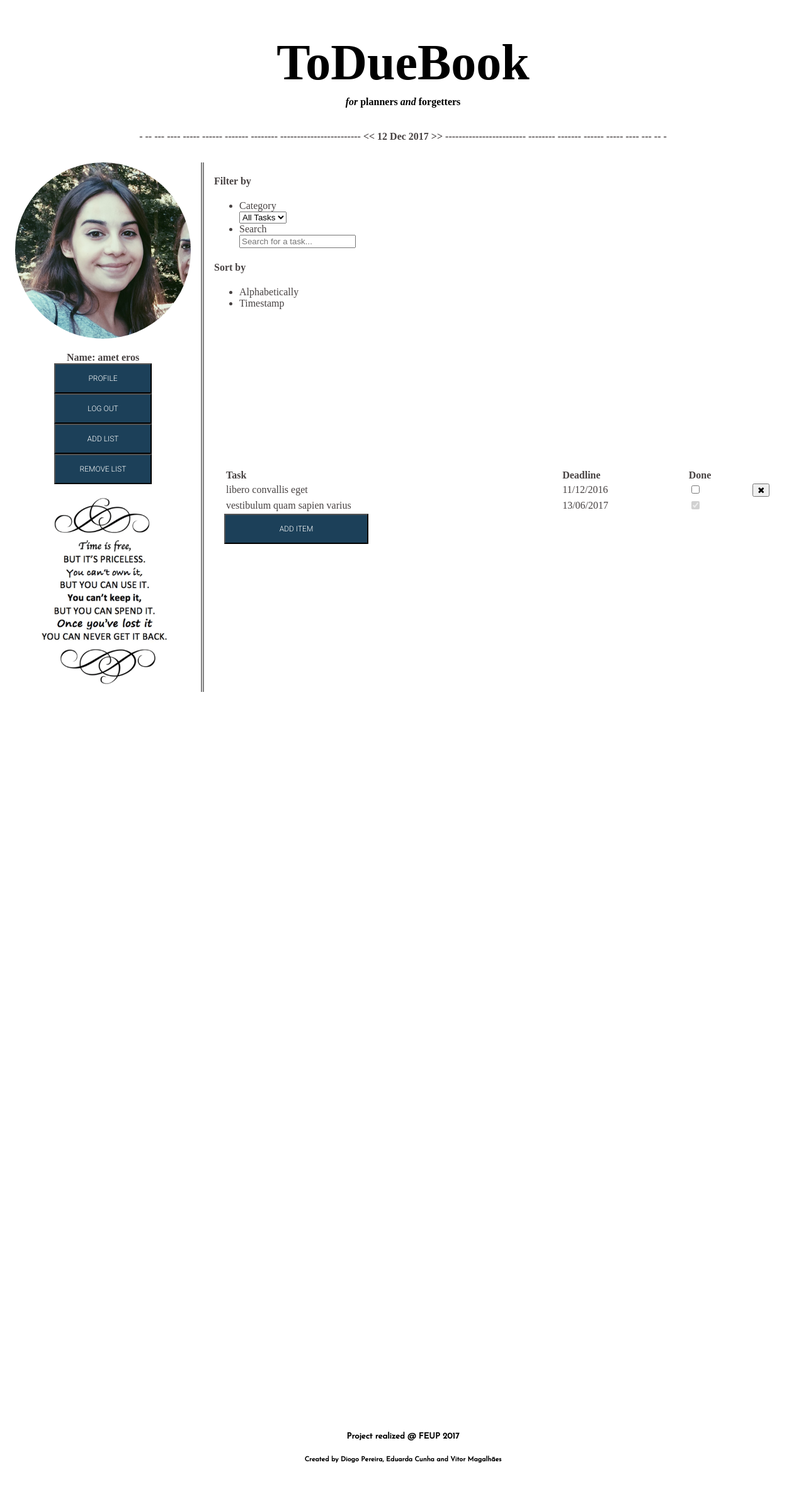
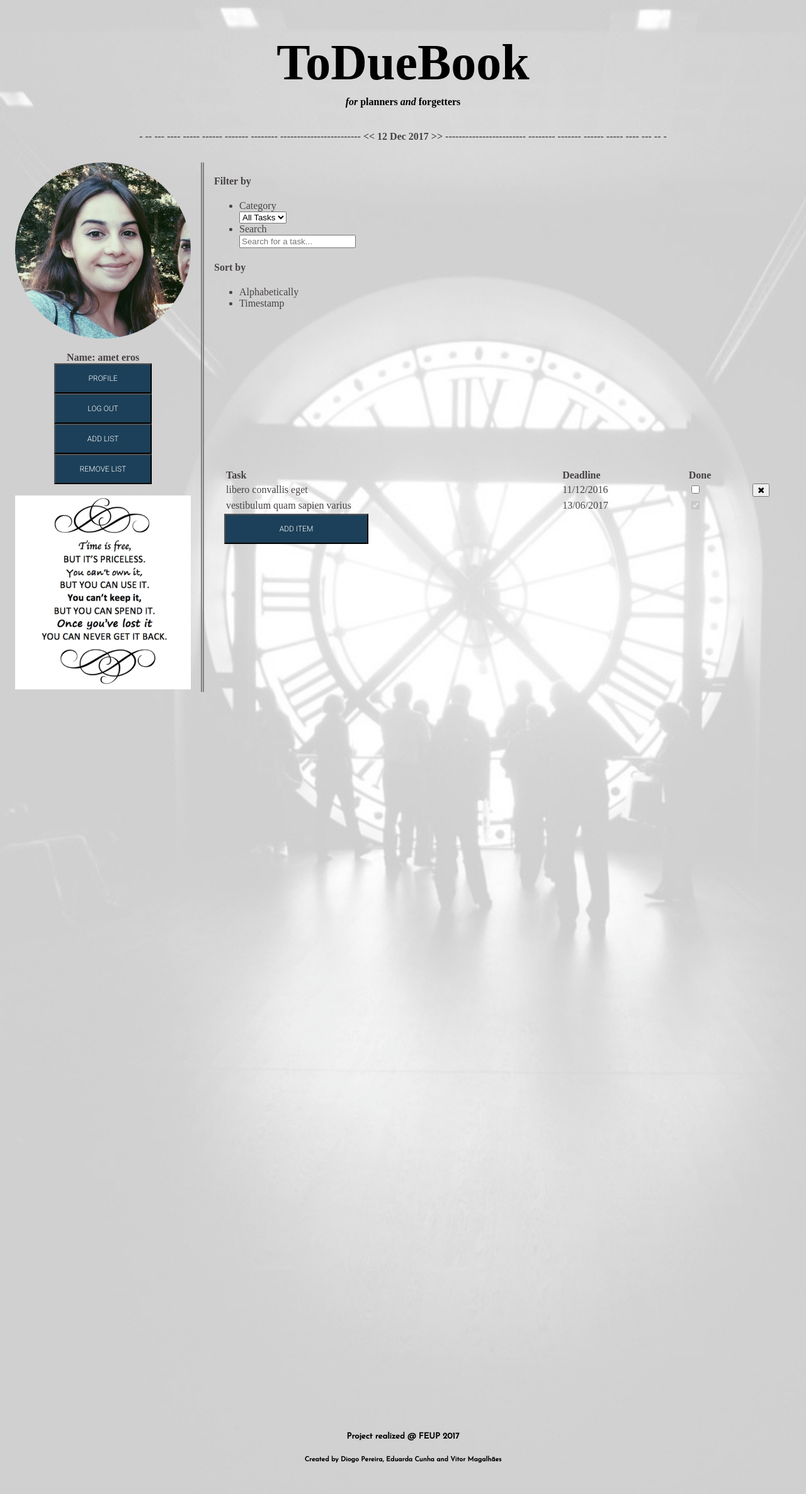
Before and after one commit to Diogopp/FEUP-LTW, a PHP site: page /index/index.php in a window 1280 px wide. Shown: the whole page at 63% size. Run offline with PHP 8.4, Linux system fonts and the light colour scheme; a user stored in the database is signed in; data comes from the database, SQL or seed files in the repository; some web fonts are replaced.

Commit message:
background

```diff
--- a/Trabalho/css/style.css
+++ b/Trabalho/css/style.css
@@ -5,6 +5,9 @@ body {
     background-color: white;
     background-position: center center;
     background-size: cover;
+    background: url("../assets/background.png");
+     background-repeat: no-repeat;
+     background-size: cover;
 }
 
 a {
@@ -19,7 +22,6 @@ header {
   right: 0;
   left: 0;
   top: 0;
-  background-color: white;
   position: sticky;
   padding-bottom: 0.5em;
 }
@@ -39,7 +41,6 @@ footer {
   margin-top: 90%;
   height: 10%;
   padding: 1rem;
-  background-color: white;
   text-align: center;
 }
 
@@ -189,7 +190,6 @@ footer {
   display:grid;
   grid-template-columns: 25% 75%;
   grid-template-rows: auto;
-  background-color: white;
   color: #474242;
 }
 /******RIGHT SIDE BAR*******/
```
Also changed, not shown: Trabalho/assets/background.png.
